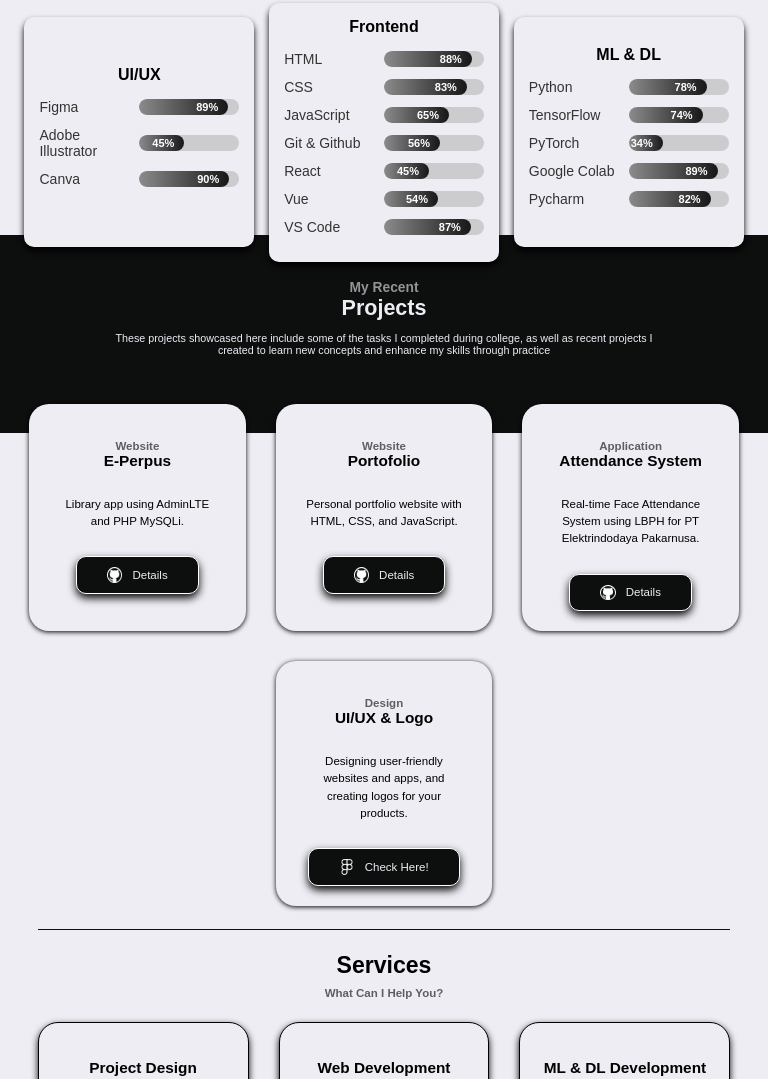
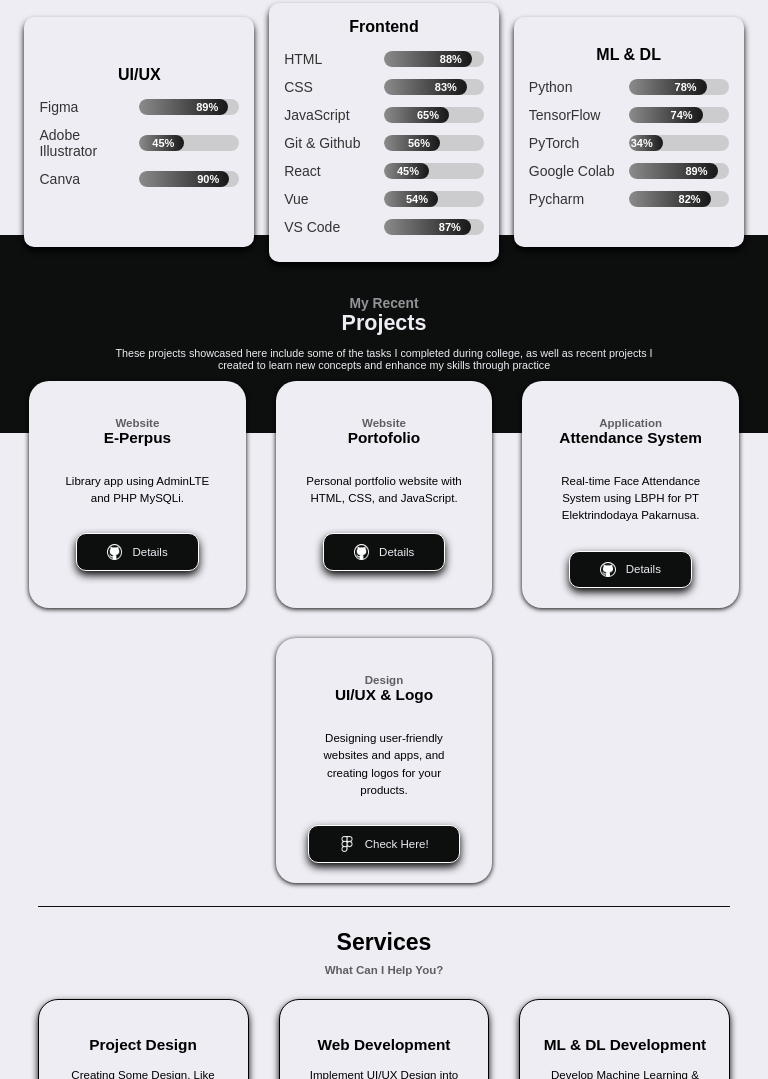
Before and after one commit to fayzaarr/rfsynyz-portfolio, a plain HTML site: page index.html in a window 768 px wide. Shown: the part 1100-2179 px from the top of the page. Drawn offline with Linux system fonts and the light colour scheme; a web font is replaced by a local one.

Commit message:
third commit

```diff
--- a/css/styles.css
+++ b/css/styles.css
@@ -1586,11 +1586,12 @@ footer p {
     }
 
     .proj-text h1 {
-    font-size: 2.8vw;
+        font-size: 2.8vw;
     }
 
     .proj-text h5 {
         font-size: 1.8vw;
+        padding-top: 2vw;
     }
 
     .proj-text h3 {
@@ -1605,7 +1606,7 @@ footer p {
 
     .cards-container {
         gap: 30px;
-        margin-top: -12vw;
+        margin-top: -15vw;
     }
 
     .card {
```
